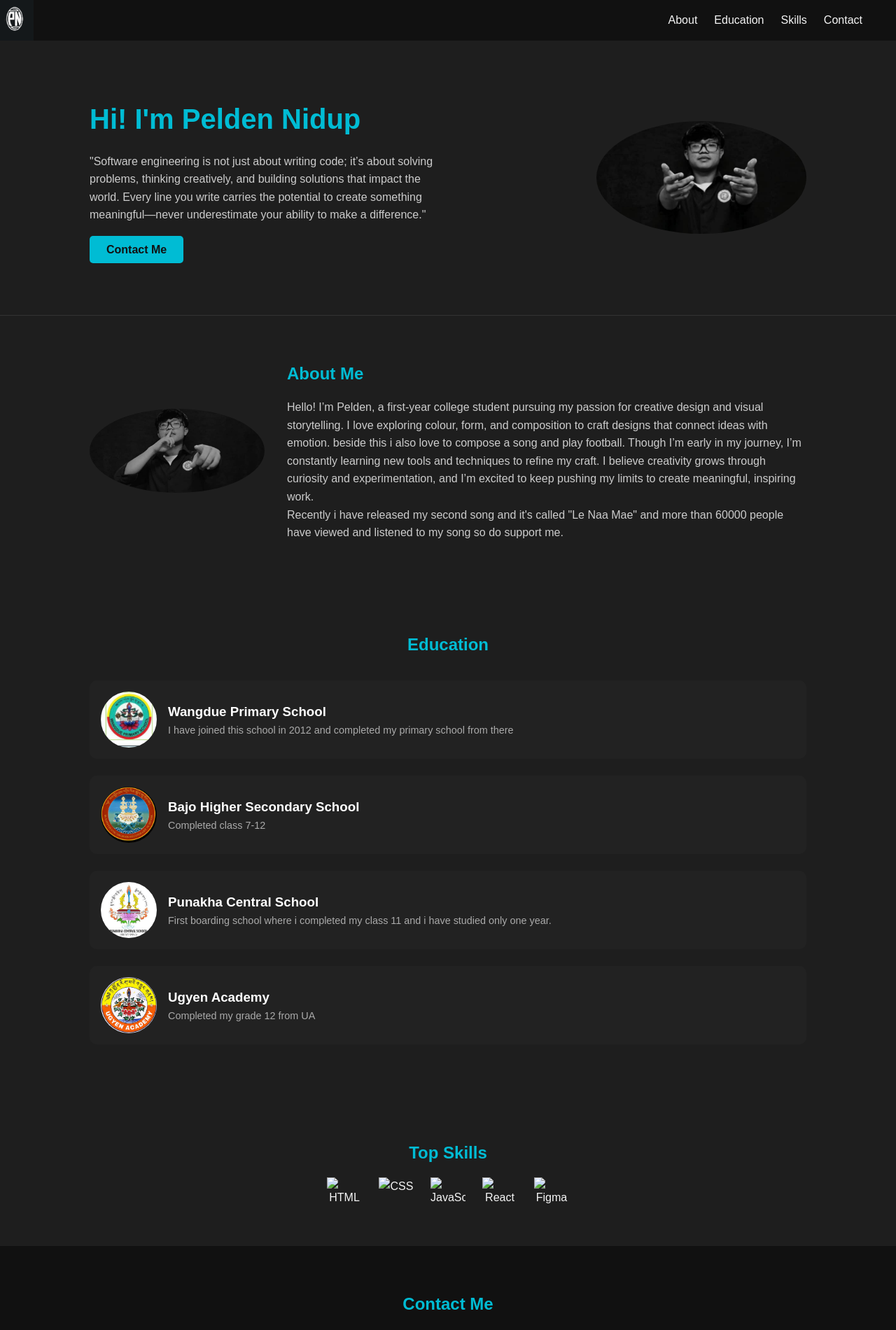
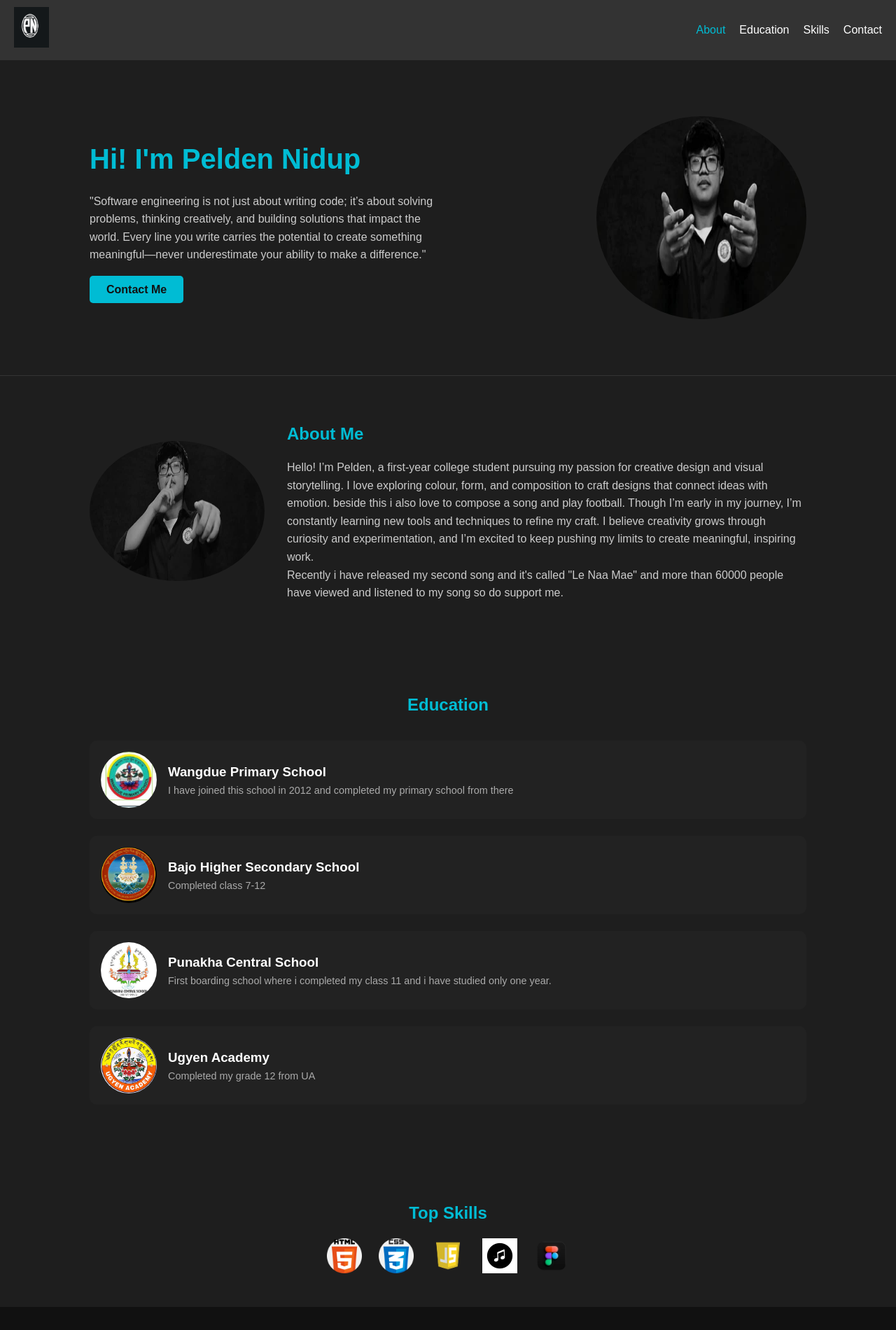
Before and after one commit to pelde684/PA4_02250360, a plain HTML site: page index.html in a window 1280 px wide. Shown: the top 1900 px of the page at 70% size. Drawn offline with nearby package versions, Linux system fonts and the light colour scheme.

Commit message:
Phase III

```diff
--- a/index.html
+++ b/index.html
@@ -5,14 +5,22 @@
   <meta name="viewport" content="width=device-width, initial-scale=1.0">
   <title>Pelden Nidup Portfolio</title>
   <link rel="stylesheet" href="style.css">
+  <link
+      href="https://unpkg.com/boxicons@2.1.4/css/boxicons.min.css"
+      rel="stylesheet"
+    />
 </head>
 <body>
 
-  <nav>
-    <div class="logo"></div>
-    <img src="pels.png" alt="logo" style="top: 0; margin-left: -50px; position: absolute; height: 58px; width: 50px;">
-    <ul>
-      <li><a href="#about">About</a></li>
+  <nav class="navbar">
+    <div class="logo">
+      <img src="pels.png" alt="logo" />
+    </div>
+
+    <i class="bx bx-menu" id="menu-icon"></i>
+
+    <ul id="nav-list">
+      <li><a href="#about" class="active">About</a></li>
       <li><a href="#education">Education</a></li>
       <li><a href="#skills">Skills</a></li>
       <li><a href="#contact">Contact</a></li>
@@ -29,12 +37,12 @@
       </p>
       <a href="#contact" class="btn">Contact Me</a>
     </div>
-    <img src="pelden.jpg" alt="Pelden Nidup" width="90%" height="60%">
+    <img src="pelden.jpg" alt="Pelden Nidup" width="490px" height="290px">
   </section>
 
 
   <section id="about" class="about">
-    <img src="kel.jpg" alt="About Pelden Nidup">
+    <img src="kel.jpg" alt="About Pelden Nidup" width="490" height="200">
     <div class="about-text">
       <h2>About Me</h2>
       <p>
@@ -102,11 +110,11 @@ only one year.
   <section id="skills" class="skills">
     <h2>Top Skills</h2>
     <div class="icons">
-      <img src="html.png" alt="HTML">
-      <img src="css.png" alt="CSS">
-      <img src="js.png" alt="JavaScript">
-      <img src="react.png" alt="React">
-      <img src="figma.png" alt="Figma">
+      <img src="97.png" alt="HTML">
+      <img src="919826.png" alt="CSS">
+      <img src="we.webp" alt="JavaScript">
+      <img src="ss.webp" alt="React">
+      <img src="jk.png" alt="Figma">
     </div>
 
   </section>
@@ -119,13 +127,14 @@ only one year.
       <textarea rows="5" placeholder="Your Message" required></textarea>
       <button type="submit">Send Message</button>
     </form>
-     <img src="pelden.jpg" alt="Pelden Nidup" >
+     <img src="pelden.jpg" alt="Pelden Nidup" width="490px" height="290px">
   </section>
 
 
   <footer>
     &copy; 2025 Pelden Nidup. All rights reserved.
   </footer>
+  <script src="script.js"></script>
 
 </body>
 </html>
--- /dev/null
+++ b/script.js
@@ -0,0 +1,8 @@
+// Toggle menu on small screens
+    const menuIcon = document.getElementById('menu-icon');
+    const navList = document.getElementById('nav-list');
+
+    menuIcon.addEventListener('click', () => {
+      navList.classList.toggle('active');
+      menuIcon.classList.toggle('bx-x'); // change icon to X
+    });
--- a/style.css
+++ b/style.css
@@ -21,38 +21,47 @@ h1, h2, h3 {
 }
 
 /* === NAVBAR === */
-nav {
-  background: #111;
-  display: flex;
-  justify-content: space-between;
-  align-items: center;
-  padding: 1rem 3rem;
-  position: sticky;
-  top: 0;
-  z-index: 10;
-}
+.navbar {
+      display: flex;
+      align-items: center;
+      justify-content: space-between;
+      background-color: #333;
+      padding: 10px 20px;
+      position: relative;
+    }
 
-nav .logo {
-  font-size: 1.2rem;
-  font-weight: 700;
-  color: #00bcd4;
-}
 
-nav ul {
-  display: flex;
-  list-style: none;
-  gap: 1.5rem;
-}
 
-nav ul li a {
-  color: #f5f5f5;
-  font-weight: 500;
-  transition: color 0.3s;
-}
+.navbar .logo img {
+      height: 58px;
+      width: 50px;
+    }
 
-nav ul li a:hover {
-  color: #00bcd4;
-}
+.navbar ul {
+      list-style: none;
+      display: flex;
+      gap: 20px;
+      margin: 0;
+      padding: 0;
+    }
+
+.navbar ul li a {
+      color: white;
+      text-decoration: none;
+      font-weight: 500;
+    }
+
+.navbar ul li a:hover,
+    .navbar ul li a.active {
+      color: #00bcd4;
+    }
+
+#menu-icon {
+      font-size: 28px;
+      color: white;
+      cursor: pointer;
+      display: none;
+    }
 
 /* === HERO SECTION === */
 .hero {
@@ -95,6 +104,7 @@ nav ul li a:hover {
 .hero img {
   width: 300px;
   border-radius: 50%;
+  padding: 0;
 }
 
 /* === ABOUT SECTION === */
@@ -250,6 +260,10 @@ footer {
     text-align: center;
   }
 
+  #menu-icon {
+        display: block;
+      }
+
   .hero-text {
     max-width: 100%;
   }
@@ -263,4 +277,33 @@ footer {
     flex-direction: column;
     text-align: center;
   }
+
+  .navbar ul {
+        position: absolute;
+        top: 60px;
+        left: 0;
+        width: 100%;
+        background-color: #333;
+        flex-direction: column;
+        text-align: center;
+        display: none;
+      }
+
+  .navbar ul.active {
+        display: flex;
+      }
+  .navbar ul li {
+        padding: 15px 0;
+      }
 }
+
+.contact img {
+  width: 300px;
+  border-radius: 50%;
+  padding: 0;
+  float: top;
+  margin-left: 0px;
+  float: left;
+  margin-top:-300px;
+
+}
```
Also changed, not shown: 919826.png (added), 97.png (added), jk.png (added), ss.webp (added), we.webp (added), 1 other file.
